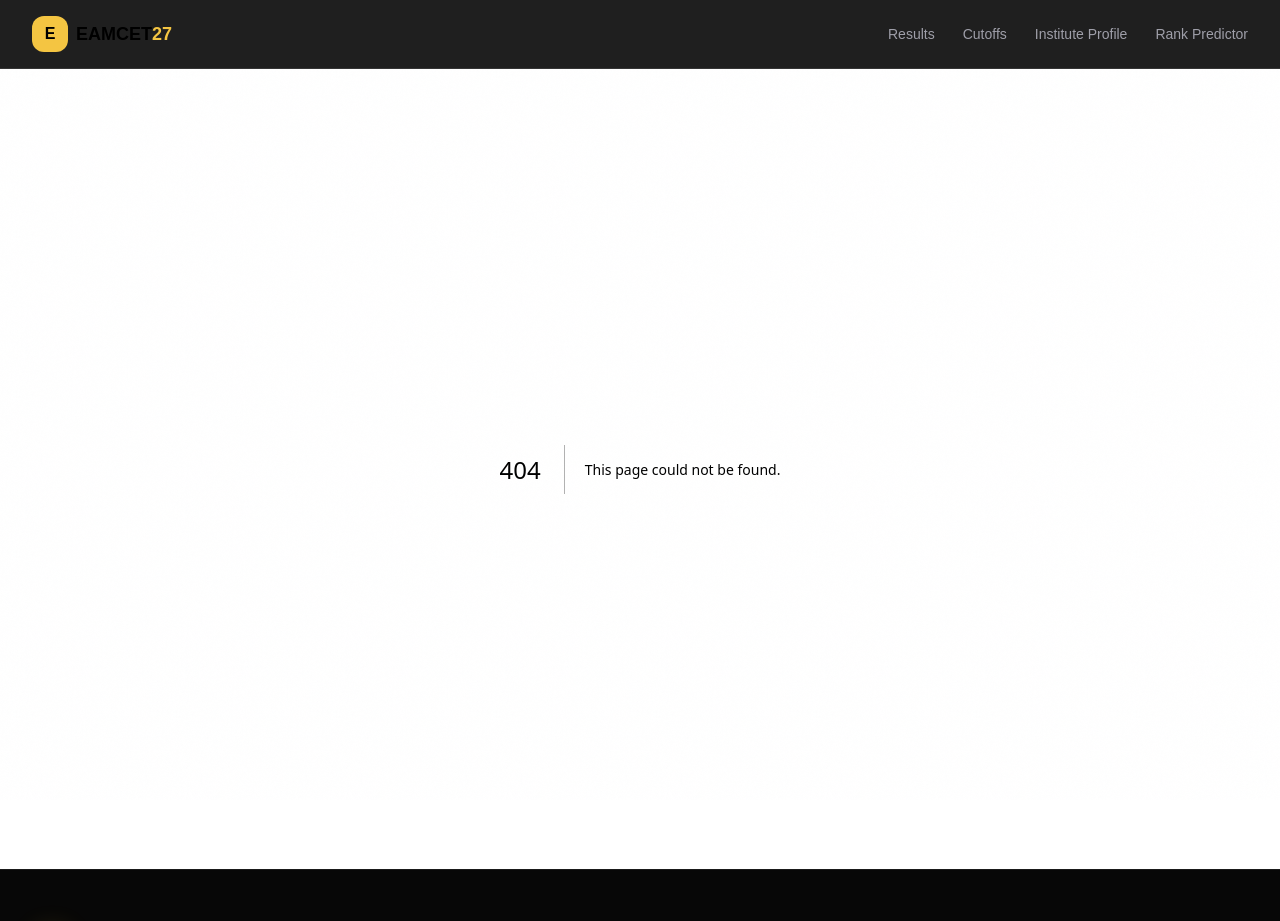
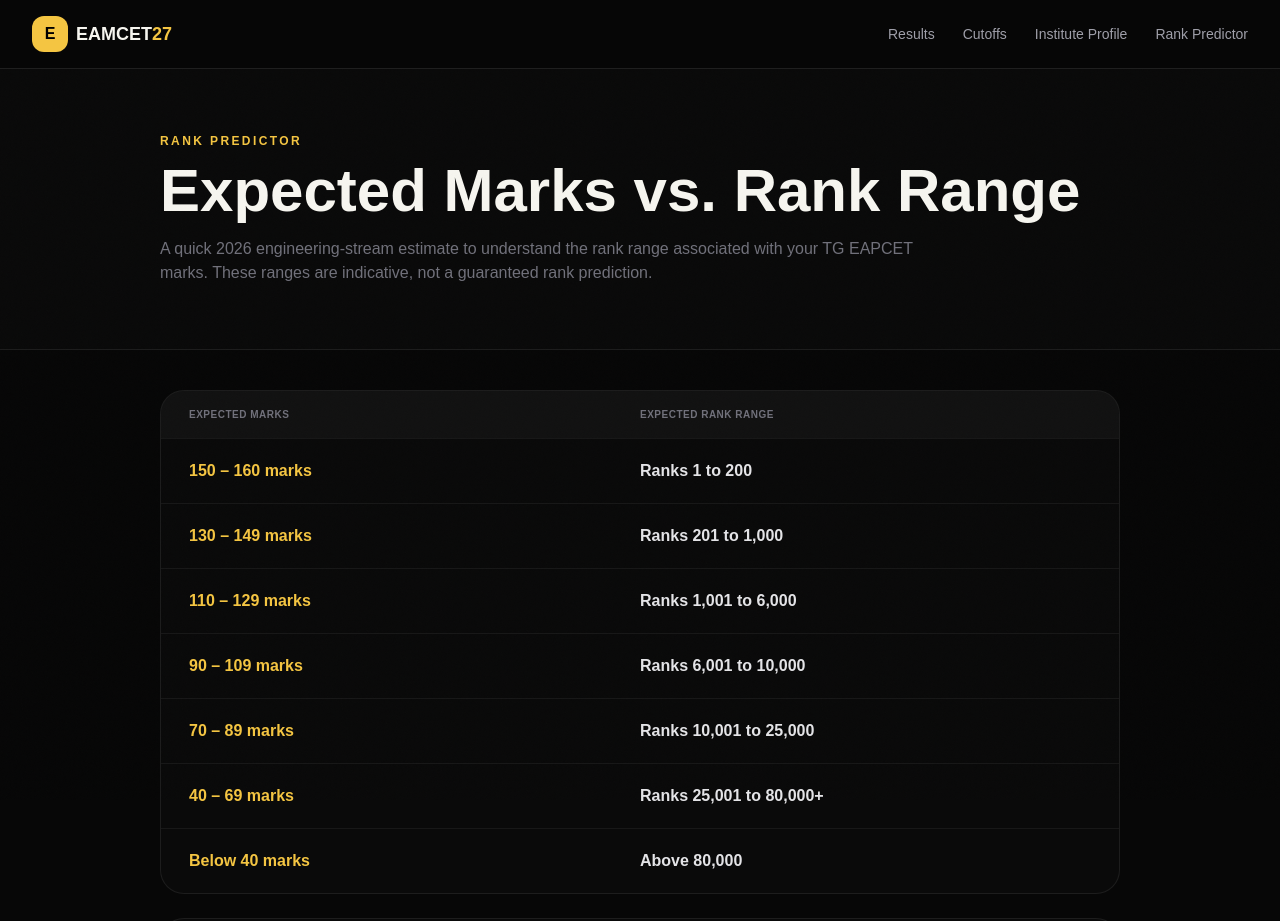
Before and after one commit to AnjaniBeesu/Eamcet-2027, a Next.js app: page /rank-predictor in a window 1280 px wide. Before the commit this address had no page. Shown: the top 921 px of the page. Built offline with nearby package versions, Linux system fonts and the light colour scheme.

Commit message:
Add Rank Predictor marks versus rank page

```diff
--- /dev/null
+++ b/app/rank-predictor/page.tsx
@@ -0,0 +1,46 @@
+const ranges = [
+  ["150 – 160 marks", "Ranks 1 to 200"],
+  ["130 – 149 marks", "Ranks 201 to 1,000"],
+  ["110 – 129 marks", "Ranks 1,001 to 6,000"],
+  ["90 – 109 marks", "Ranks 6,001 to 10,000"],
+  ["70 – 89 marks", "Ranks 10,001 to 25,000"],
+  ["40 – 69 marks", "Ranks 25,001 to 80,000+"],
+  ["Below 40 marks", "Above 80,000"],
+];
+
+export default function RankPredictorPage() {
+  return (
+    <main className="min-h-screen bg-[#070707]">
+      <header className="border-b border-white/8 bg-[#0a0a0a]">
+        <div className="mx-auto max-w-5xl px-5 py-16 lg:px-8">
+          <p className="text-xs font-bold uppercase tracking-[.2em] text-[#f4c542]">Rank Predictor</p>
+          <h1 className="mt-3 text-4xl font-black sm:text-6xl">Expected Marks vs. Rank Range</h1>
+          <p className="mt-4 max-w-3xl text-zinc-500">
+            A quick 2026 engineering-stream estimate to understand the rank range associated with your TG EAPCET marks. These ranges are indicative, not a guaranteed rank prediction.
+          </p>
+        </div>
+      </header>
+
+      <section className="mx-auto max-w-5xl px-5 py-10 lg:px-8">
+        <div className="overflow-hidden rounded-3xl border border-white/8 bg-[#0a0a0a]">
+          <div className="grid grid-cols-2 bg-white/[.03] px-5 py-4 text-[10px] font-black uppercase tracking-wider text-zinc-500 sm:px-7">
+            <span>Expected marks</span>
+            <span>Expected rank range</span>
+          </div>
+          {ranges.map(([marks, rank]) => (
+            <div key={marks} className="grid grid-cols-2 border-t border-white/6 px-5 py-5 text-sm sm:px-7 sm:text-base">
+              <span className="font-black text-[#f4c542]">{marks}</span>
+              <span className="font-bold text-zinc-200">{rank}</span>
+            </div>
+          ))}
+        </div>
+
+        <div className="mt-6 rounded-3xl border border-white/8 bg-[#0a0a0a] p-6 text-sm leading-6 text-zinc-500 sm:p-7">
+          <p className="font-bold text-zinc-300">Important</p>
+          <p className="mt-2">TG EAPCET ranks can vary with paper difficulty, normalization and the candidate pool. Treat these ranges as an estimate only, not an official rank guarantee.</p>
+          <p className="mt-3">For the qualifying threshold, 40/160 corresponds to the commonly used 25% threshold for General/OBC candidates; SC/ST candidates do not have a minimum qualifying mark. Admission eligibility can involve additional rules, so check the official notification before relying on the threshold.</p>
+        </div>
+      </section>
+    </main>
+  );
+}
```
